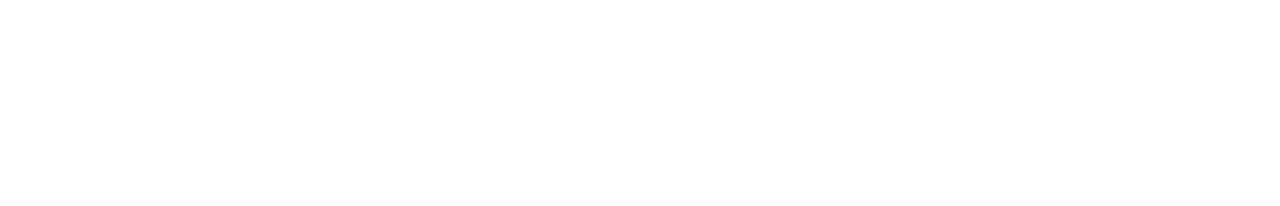
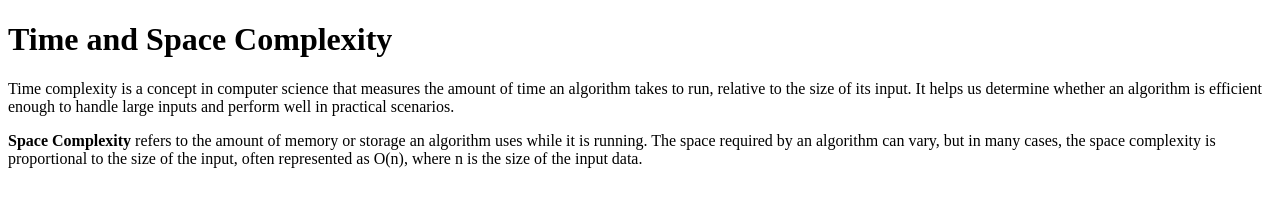
Before and after one commit to acciojob/time-and-space-complexity-dhanish-1, a website: page main.html in a window 1280 px wide. Drawn offline with Linux system fonts and the light colour scheme.

Commit message:
created a submission

```diff
--- a/main.html
+++ b/main.html
@@ -7,6 +7,11 @@
 </head>
 
 <body>
+	 <h1>Time and Space Complexity</h1>
+
+    <p>Time complexity is a concept in computer science that measures the amount of time an algorithm takes to run, relative to the size of its input. It helps us determine whether an algorithm is efficient enough to handle large inputs and perform well in practical scenarios.</p>
+
+    <p><b>Space Complexity</b> refers to the amount of memory or storage an algorithm uses while it is running. The space required by an algorithm can vary, but in many cases, the space complexity is proportional to the size of the input, often represented as O(n), where n is the size of the input data.</p>
 	<!-- the entire body must be written by student -->
     <script type="text/javascript" src="./script.js">
 </script>
```
